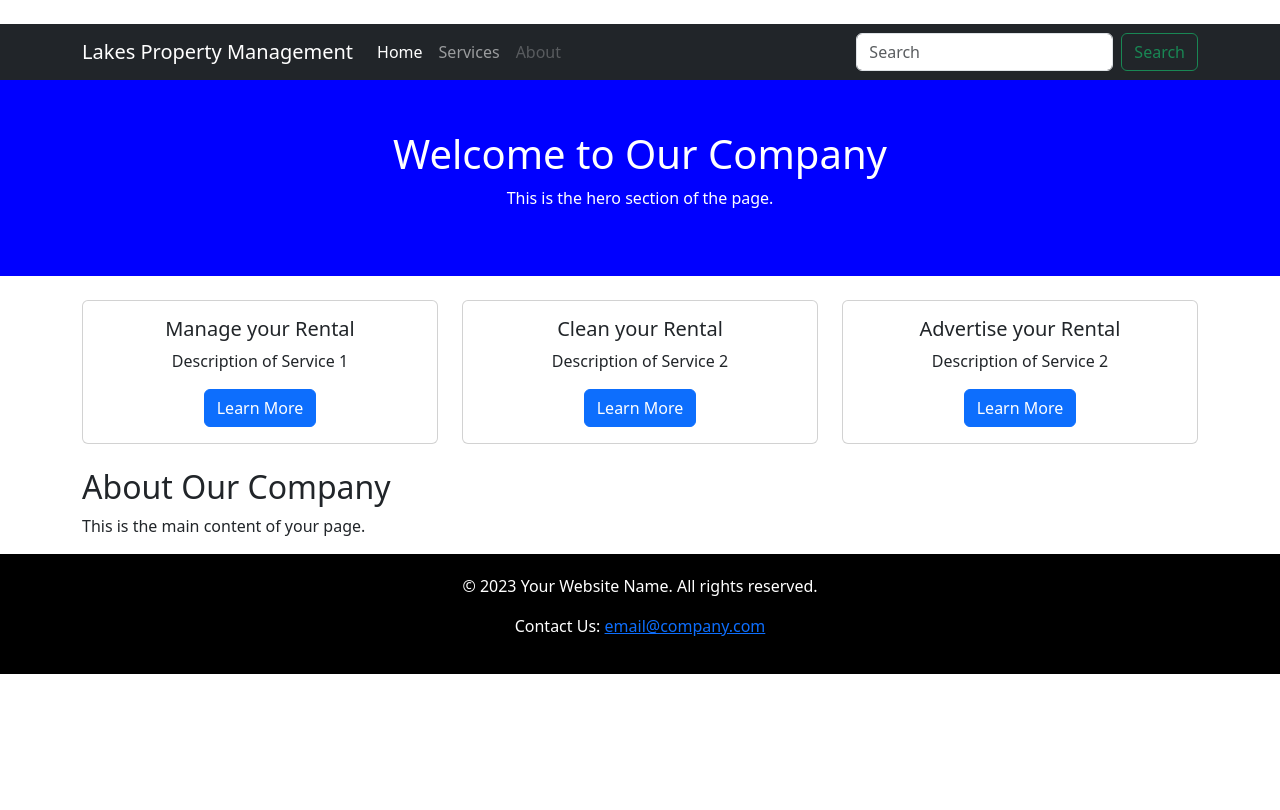
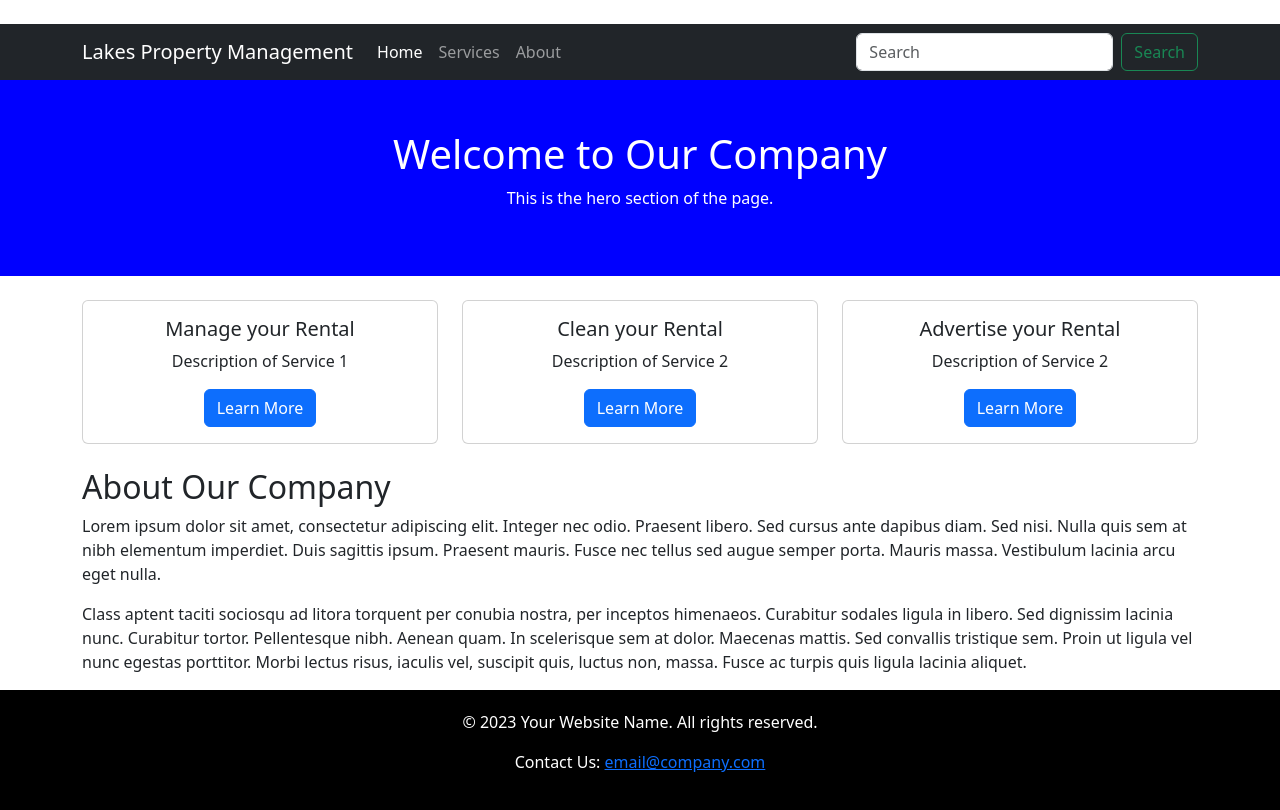
Before and after one commit to henrysacco/LandingPage, a plain HTML site: page index.html in a window 1280 px wide. Drawn offline with nearby package versions, Linux system fonts and the light colour scheme.

Commit message:
progress

```diff
--- a/index.html
+++ b/index.html
@@ -24,7 +24,7 @@
                 <a class="nav-link" href="#">Services</a>
               </li>
               <li class="nav-item">
-                <a class="nav-link disabled">About</a>
+                <a class="nav-link" href="#">About</a>
               </li>
             </ul>
             <form class="d-flex" role="search">
@@ -55,7 +55,7 @@
                     <div class="card-body">
                         <h5 class="card-title">Manage  your Rental</h5>
                         <p class="card-text">Description of Service 1</p>
-                        <a href="www.google.com" class="btn btn-primary">Learn More</a>
+                        <a href="https://www.google.com" class="btn btn-primary">Learn More</a>
                     </div>
                 </div>
             </div>
@@ -64,7 +64,7 @@
                     <div class="card-body">
                         <h5 class="card-title">Clean your Rental</h5>
                         <p class="card-text">Description of Service 2</p>
-                        <a href="www.google.com" class="btn btn-primary">Learn More</a>
+                        <a href="https://www.google.com" class="btn btn-primary">Learn More</a>
                     </div>
                 </div>
             </div>
@@ -73,14 +73,20 @@
                     <div class="card-body text-center">
                         <h5 class="card-title">Advertise your Rental</h5>
                         <p class="card-text">Description of Service 2</p>
-                        <a href="www.google.com" class="btn btn-primary">Learn More</a>
+                        <a href="https://www.google.com" class="btn btn-primary">Learn More</a>
                     </div>
                 </div>
             </div>
 <section class="About">
     <br>
     <h2>About Our Company</h2>
-    <p>This is the main content of your page.</p>
+    <p>Lorem ipsum dolor sit amet, consectetur adipiscing elit. Integer nec odio. Praesent libero. Sed cursus ante
+    dapibus diam. Sed nisi. Nulla quis sem at nibh elementum imperdiet. Duis sagittis ipsum. Praesent mauris. Fusce
+    nec tellus sed augue semper porta. Mauris massa. Vestibulum lacinia arcu eget nulla.</p>
+    <p>Class aptent taciti sociosqu ad litora torquent per conubia nostra, per inceptos himenaeos. Curabitur sodales
+    ligula in libero. Sed dignissim lacinia nunc. Curabitur tortor. Pellentesque nibh. Aenean quam. In scelerisque
+    sem at dolor. Maecenas mattis. Sed convallis tristique sem. Proin ut ligula vel nunc egestas porttitor. Morbi
+    lectus risus, iaculis vel, suscipit quis, luctus non, massa. Fusce ac turpis quis ligula lacinia aliquet.</p>
 </section>
 </main>
 
--- a/styles.css
+++ b/styles.css
@@ -9,10 +9,14 @@
     color: white;
     padding: 50px 0;
     }
-    footer {
-        background-color: black;
-        color: white;
-        padding: 20px;
-        text-align: center;
-        width: 100%;
+footer {
+    display: flex;
+    flex-direction: column;
+    align-items: center;
+    justify-content: center;
+    background-color: black;
+    color: white;
+    padding: 20px;
+    text-align: center;
+    height:
     }
```
